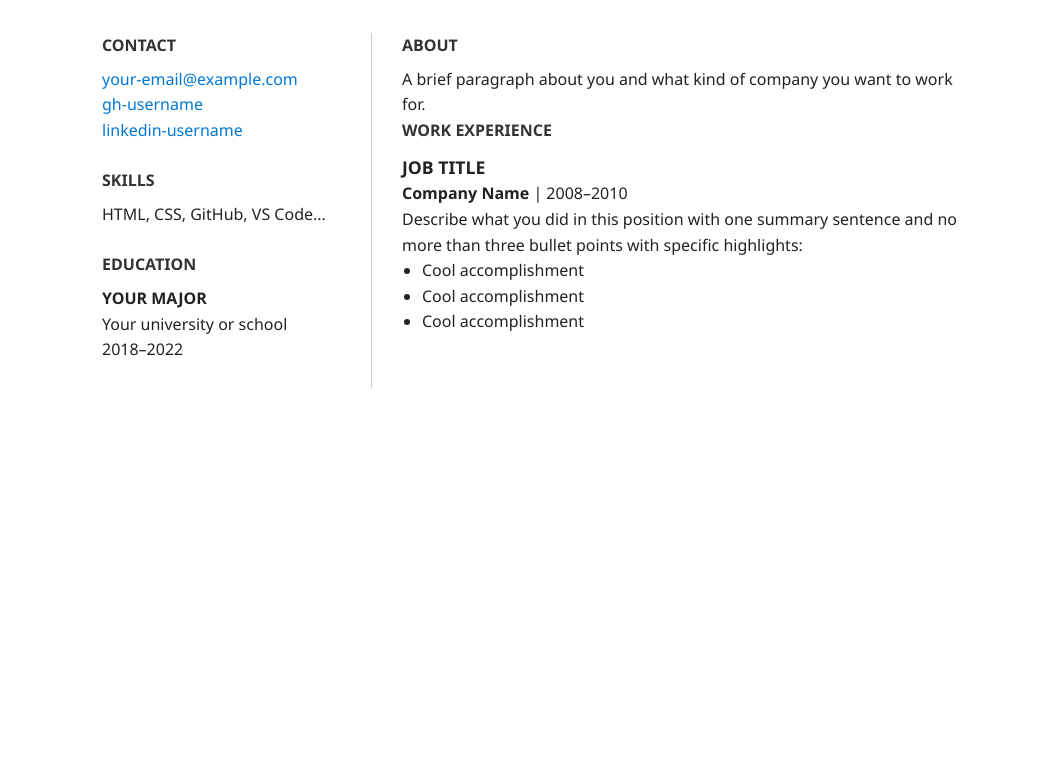
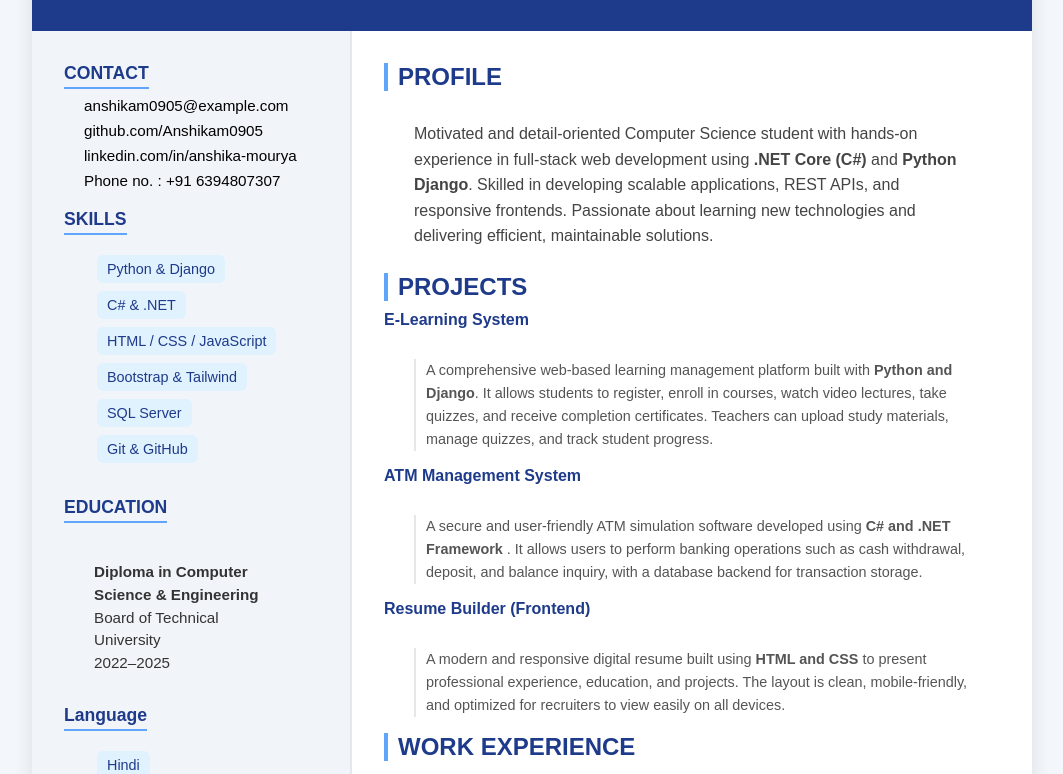
Before and after one commit to Anshikam0905/Digital_Resume, a plain HTML site: page index.html in a window 1280 px wide. Shown: the part 148-922 px from the top of the page, without its empty margins (108-1171 px from the left). Before the commit the page ends 800 px from the top, so only its background shows below. Drawn offline with Linux system fonts and the light colour scheme.

Commit message:
My resume initial commit

```diff
--- a/index.html
+++ b/index.html
@@ -10,52 +10,90 @@
   <div class="container">
     <header>
       <h1><span>ANSHIKA</span> MOURYA</h1>
-      <p class="title">YOUR TITLE</p>
+      <p class="title">Web Developer | Python Django & .NET</p>
     </header>
 
     <main>
       <section class="sidebar">
         <div class="contact">
-          <h2>CONTACT</h2>
-          <p><a href="mailto:your-email@example.com">your-email@example.com</a></p>
-          <p><a href="#">gh-username</a></p>
-          <p><a href="#">linkedin-username</a></p>
+        <h2>CONTACT</h2>
+          <p><a href="mailto:anshikam0905@example.com">anshikam0905@example.com</a></p>
+          <p><a href="https://github.com/Anshikam0905">github.com/Anshikam0905</a></p>
+          <p><a href="https://linkedin.com/in/anshika-mourya-542414365">linkedin.com/in/anshika-mourya</a></p>
+          <p><a href="#" >Phone no. :  +91 6394807307</a></p>
         </div>
 
         <div class="skills">
           <h2>SKILLS</h2>
-          <p>HTML, CSS, GitHub, VS Code...</p>
+          <ul>
+            <li>Python & Django</li>
+            <li>C# & .NET</li>
+            <li>HTML / CSS / JavaScript</li>
+            <li>Bootstrap & Tailwind</li>
+            <li>SQL Server</li>
+            <li>Git & GitHub</li>
+          </ul>
         </div>
 
         <div class="education">
           <h2>EDUCATION</h2>
-          <p><strong>YOUR MAJOR</strong><br />
-          Your university or school<br />
-          2018–2022</p>
+          <p><strong>Diploma in Computer Science & Engineering</strong><br>
+          Board of Technical University<br>
+          2022–2025</p>
         </div>
+
+        <div class="Language">
+          <h2>Language</h2>
+          <ul>
+            <li>Hindi</li><br>
+            <li>English</li>
+          </ul>
+        </div>
+
+
       </section>
 
       <section class="content">
         <div class="about">
-          <h2>ABOUT</h2>
+          <h2>PROFILE</h2>
           <p>
-            A brief paragraph about you and what kind of company you want to work for.
+            Motivated and detail-oriented Computer Science student with hands-on experience
+            in full-stack web development using <strong>.NET Core (C#)</strong> and <strong>Python Django</strong>.
+            Skilled in developing scalable applications, REST APIs, and responsive frontends.
+            Passionate about learning new technologies and delivering efficient, maintainable solutions.
           </p>
+        </div>
+
+        <div class="projects">
+          <h2>PROJECTS</h2>
+          <div class="project">
+              <h3>E-Learning System</h3>
+            <p>
+               A comprehensive web-based learning management platform built with <b>Python and Django</b>. It allows students to register, enroll in courses, watch video lectures, take quizzes, and receive completion certificates.
+               Teachers can upload study materials, manage quizzes, and track student progress.
+            </p>
+            </div>
+          <div class="project">
+             <h3>ATM Management System</h3>
+            <p>
+              A secure and user-friendly ATM simulation software developed using <b>C# and .NET Framework</b> . It allows users to perform banking operations such as cash withdrawal,
+               deposit, and balance inquiry, with a database backend for transaction storage.
+            </p>
+          </div>
+
+          <div class="project">
+            <h3>Resume Builder (Frontend)</h3>
+            <p>
+              A modern and responsive digital resume built using <b> HTML and CSS </b>
+              to present professional experience, education, and projects. The layout is clean,
+              mobile-friendly, and optimized for recruiters to view easily on all devices.
+            </p>
+          </div>
         </div>
 
         <div class="work">
           <h2>WORK EXPERIENCE</h2>
-          <h3>JOB TITLE</h3>
-          <p><strong>Company Name</strong> | 2008–2010</p>
-          <p>
-            Describe what you did in this position with one summary sentence and no
-            more than three bullet points with specific highlights:
-          </p>
-          <ul>
-            <li>Cool accomplishment</li>
-            <li>Cool accomplishment</li>
-            <li>Cool accomplishment</li>
-          </ul>
+          <p>Fresher </p>
         </div>
       </section>
     </main>
--- a/style.css
+++ b/style.css
@@ -1,77 +1,91 @@
+/* Reset */
 * {
   margin: 0;
   padding: 0;
   box-sizing: border-box;
-  font-family: "Segoe UI", Arial, sans-serif;
 }
 
+/* Body */
 body {
-  background-color: #fff;
-  color: #222;
-  line-height: 1.6;
+  font-family: "Poppins", sans-serif;
+  background-color: #f3f6fb;
+  color: #333;
+  display: flex;
+  justify-content: center;
+  align-items: flex-start;
+  min-height: 100vh;
+  padding: 40px 0;
+}
+/* Contact */
+.contact{
+  margin-bottom: 20px;
+}
+.contact p a{
+  color: black;
+  margin: 20px ;
+
 }
 
+/* Main Container */
 .container {
-  max-width: 900px;
-  margin: 40px auto;
-  padding: 0 20px;
+  width: 90%;
+  max-width: 1000px;
+  background: #fff;
+  border-radius: 12px;
+  overflow: hidden;
+  box-shadow: 0 5px 20px rgba(0, 0, 0, 0.1);
 }
 
+/* Header */
 header {
+  background-color: #1e3a8a;
+  color: #fff;
   text-align: center;
-  margin-bottom: 40px;
+  padding: 2rem 1rem;
 }
 
 header h1 {
-  font-size: 2.2rem;
-  font-weight: 500;
-  letter-spacing: 0.3rem;
+  font-size: 2.5rem;
+  letter-spacing: 2px;
 }
 
 header h1 span {
-  font-weight: 700;
-  letter-spacing: 0.5rem;
+  color: #60a5fa;
 }
 
 header .title {
-  margin-top: 10px;
-  border-top: 1px solid #ccc;
-  padding-top: 8px;
-  color: #666;
-  font-size: 1rem;
-  text-transform: uppercase;
+  font-size: 1.2rem;
+  font-weight: 300;
+  margin-top: 0.5rem;
 }
 
+/* Layout: Sidebar + Content */
 main {
   display: flex;
   flex-wrap: wrap;
-  gap: 30px;
 }
 
+/* Sidebar */
 .sidebar {
-  flex: 1 1 250px;
-  border-right: 1px solid #ccc;
-  padding-right: 20px;
+  flex: 1;
+  min-width: 250px;
+  max-width: 320px;
+  background: #f1f5f9;
+  padding: 2rem;
+  border-right: 2px solid #e2e8f0;
 }
 
-.content {
-  flex: 3 1 500px;
-}
-
-.sidebar h2,
-.content h2 {
-  font-size: 1rem;
-  text-transform: uppercase;
-  margin-bottom: 8px;
-  color: #333;
-}
-
-.sidebar div {
-  margin-bottom: 25px;
+.sidebar h2 {
+  color: #1e3a8a;
+  font-size: 1.1rem;
+  margin-bottom: 0.5rem;
+  border-bottom: 2px solid #60a5fa;
+  display: inline-block;
+  padding-bottom: 3px;
 }
 
 .sidebar a {
-  color: #0078d4;
+  color: #2563eb;
   text-decoration: none;
 }
 
@@ -79,25 +93,115 @@ main {
   text-decoration: underline;
 }
 
-.content h3 {
+.sidebar p {
+  font-size: 0.95rem;
+  margin-bottom: 0.5rem;
+}
+
+.skills ul {
+   margin: 30px;
+  list-style: none;
+  margin-top: 0.5rem;
+}
+
+.skills li {
+  background: #e0f2fe;
+  color: #1e3a8a;
+  padding: 6px 10px;
+  border-radius: 6px;
+  display: inline-block;
+  margin: 4px 3px;
+  font-size: 0.9rem;
+}
+
+.education p {
+   margin: 30px;
+  font-size: 0.95rem;
+  line-height: 1.5;
+}
+.Language ul {
+   margin: 30px;
+  list-style: none;
+  margin-top: 0.5rem;
+}
+
+.Language li {
+  background: #e0f2fe;
+  color: #1e3a8a;
+  padding: 6px 10px;
+  border-radius: 6px;
+  display: inline-block;
+  margin: 4px 3px;
+  font-size: 0.9rem;
+}
+
+
+/* Main Content */
+.content {
+  flex: 2;
+  min-width: 400px;
+  padding: 2rem;
+}
+
+.content h2 {
+  color: #1e3a8a;
+  border-left: 4px solid #60a5fa;
+  padding-left: 10px;
+  margin-bottom: 10px;
+}
+
+.content p {
+  margin: 30px;
+  color: #444;
+  margin-bottom: 1rem;
+  font-size: 1rem;
+  line-height: 1.6;
+}
+
+/* Project Section */
+.projects {
+  margin-top: 1.5rem;
+}
+
+.projects h3 {
+  color:  #1e3a8a;
   margin-top: 10px;
-  font-size: 1.1rem;
+  font-size: 1rem;
   font-weight: 600;
 }
 
-ul {
-  list-style: disc;
-  margin-left: 20px;
+.projects p {
+  font-size: 0.9rem;
+   margin: 30px;
+  color: #555;
+  margin-bottom: 1rem;
+  padding-left: 10px;
+  border-left: 2px solid #e5e7eb;
 }
 
+/* Work Experience */
+.work p {
+  font-size: 0.95rem;
+  color: #555;
+   margin: 30px;
+}
+
+/* Responsive (Mobile) */
 @media (max-width: 768px) {
   main {
     flex-direction: column;
   }
+
   .sidebar {
     border-right: none;
-    padding-right: 0;
-    border-bottom: 1px solid #ccc;
-    padding-bottom: 20px;
+    border-bottom: 2px solid #e2e8f0;
+  }
+
+  header h1 {
+    font-size: 2rem;
+  }
+
+  .content {
+    padding: 1.5rem;
   }
 }
```
